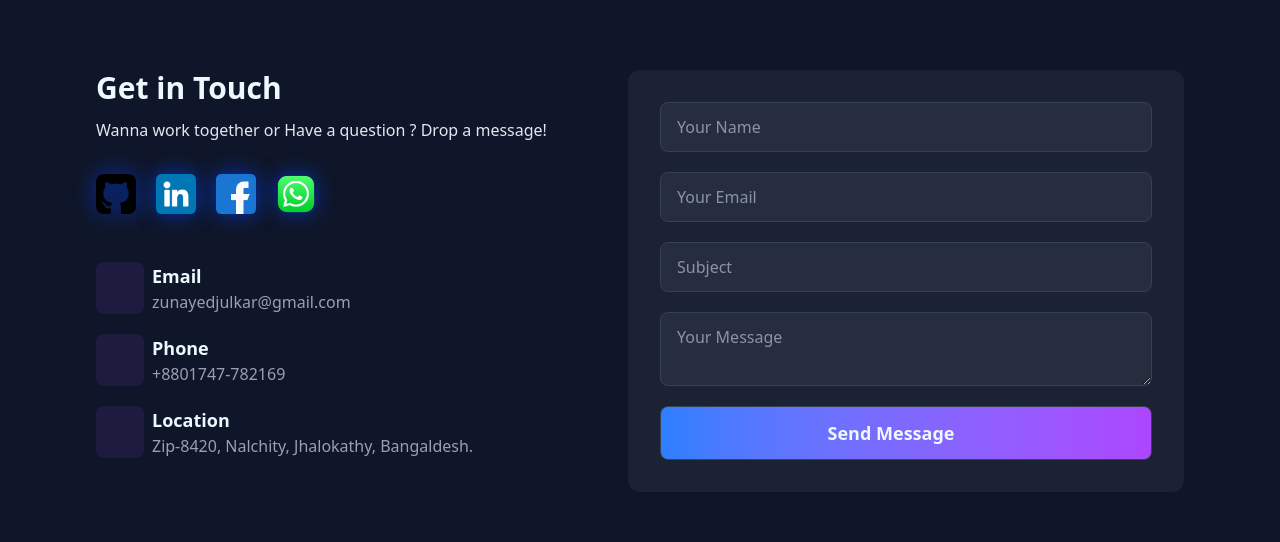
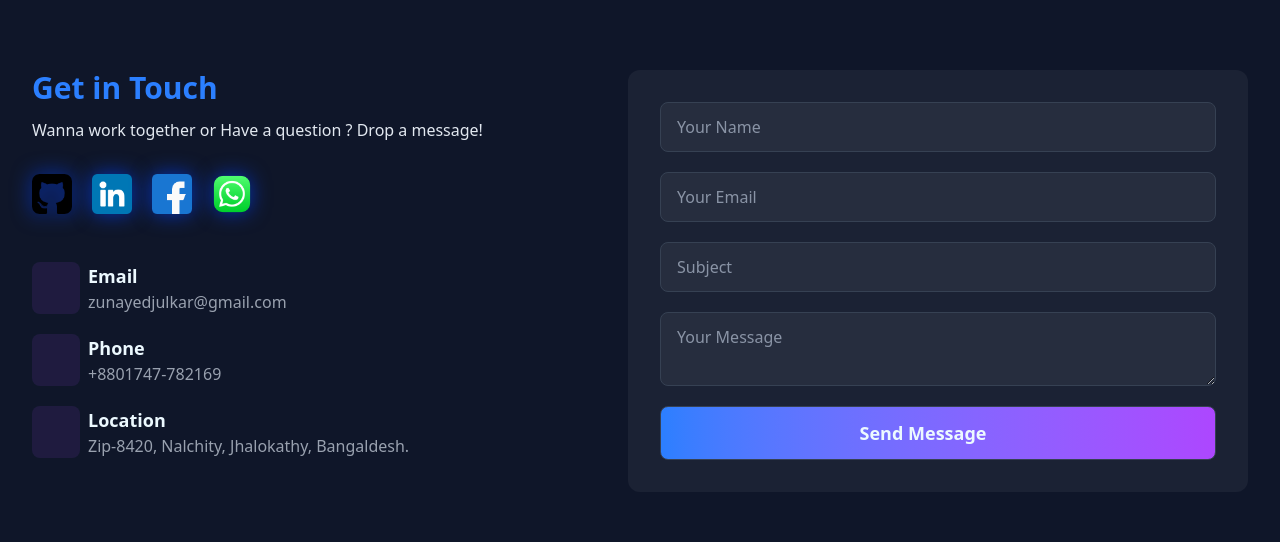
Before and after one commit to julkarzunayed/Julkar-zunayed, a React (Vite) app: page /contact in a window 1280 px wide. Shown: the part 4309-4851 px from the top of the page. Built offline with nearby package versions, Linux system fonts and the light colour scheme; some icons are missing.

Commit message:
added sweetalert2 in contact section

```diff
--- a/package.json
+++ b/package.json
@@ -20,6 +20,7 @@
     "react-router-dom": "^7.8.0",
     "react-scroll": "^1.9.3",
     "react-simple-typewriter": "^5.0.1",
+    "sweetalert2": "^11.22.4",
     "tailwindcss": "^4.1.11"
   },
   "devDependencies": {
--- a/src/components/Contact.jsx
+++ b/src/components/Contact.jsx
@@ -6,6 +6,7 @@ import LinkedIn from "../assets/social-icons/linkedin.png";
 import Facebook from "../assets/social-icons/facebook.png";
 import WhatsApp from "../assets/social-icons/whatsapp.png";
 import { Icon } from '@iconify/react/dist/iconify.js';
+import Swal from 'sweetalert2';
 
 const socialLinks = [
     {
@@ -67,17 +68,36 @@ const Contact = () => {
             message
         };
 
-        console.log(data);
+        Swal.fire({
+            icon: 'info',
+            title: "Your Message has been sent!",
+            background: '#303030',
+            color: '#ffffff'
+            // showClass: {
+            //     popup: `
+            //         animate__animated
+            //         animate__fadeInUp
+            //         animate__faster
+            //         `
+            // },
+            // hideClass: {
+            //     popup: `
+            //         animate__animated
+            //         animate__fadeOutDown
+            //         animate__faster
+            //         `
+            // }
+        });
 
     };
 
     return (
-        <div className='min-h-screen flex items-center justify-center p-16'>
+        <div className='min-h-screen flex items-center justify-center py-16'>
             <div className="container flex flex-col gap-10 lg:flex-row *: *:flex-1">
                 {/* Contact Content---------------- */}
                 <div className="">
                     <div className="">
-                        <h3 className="text-3xl font-bold">
+                        <h3 className="text-3xl font-bold text-blue-500">
                             Get in Touch
                         </h3>
                         <p className="text-slate-200 my-3 mb-8">Wanna work together or Have a question ? Drop a message!</p>
@@ -119,7 +139,7 @@ const Contact = () => {
                 </div>
 
                 {/* Send message Form */}
-                <div className="p-8 bg-white/5 rounded-xl">
+                <div className="p-8 bg-white/5 rounded-xl max-w-2xl mx-auto w-full">
                     <form onSubmit={handleFormSubmit} className="flex flex-col gap-5 *:w-full *:px-4 *:py-3 *:rounded-lg *:bg-white/5 *:border *:border-gray-700 *:focus:border-blue-500 *:focus:outline-none *:transition-colors">
                         <input required type="text" name='name' placeholder="Your Name" className="" />
                         <input required type="text" name='email' placeholder="Your Email" className="" />
```
Also changed, not shown: 1 other file (tests, documents, lock files or other folders).
